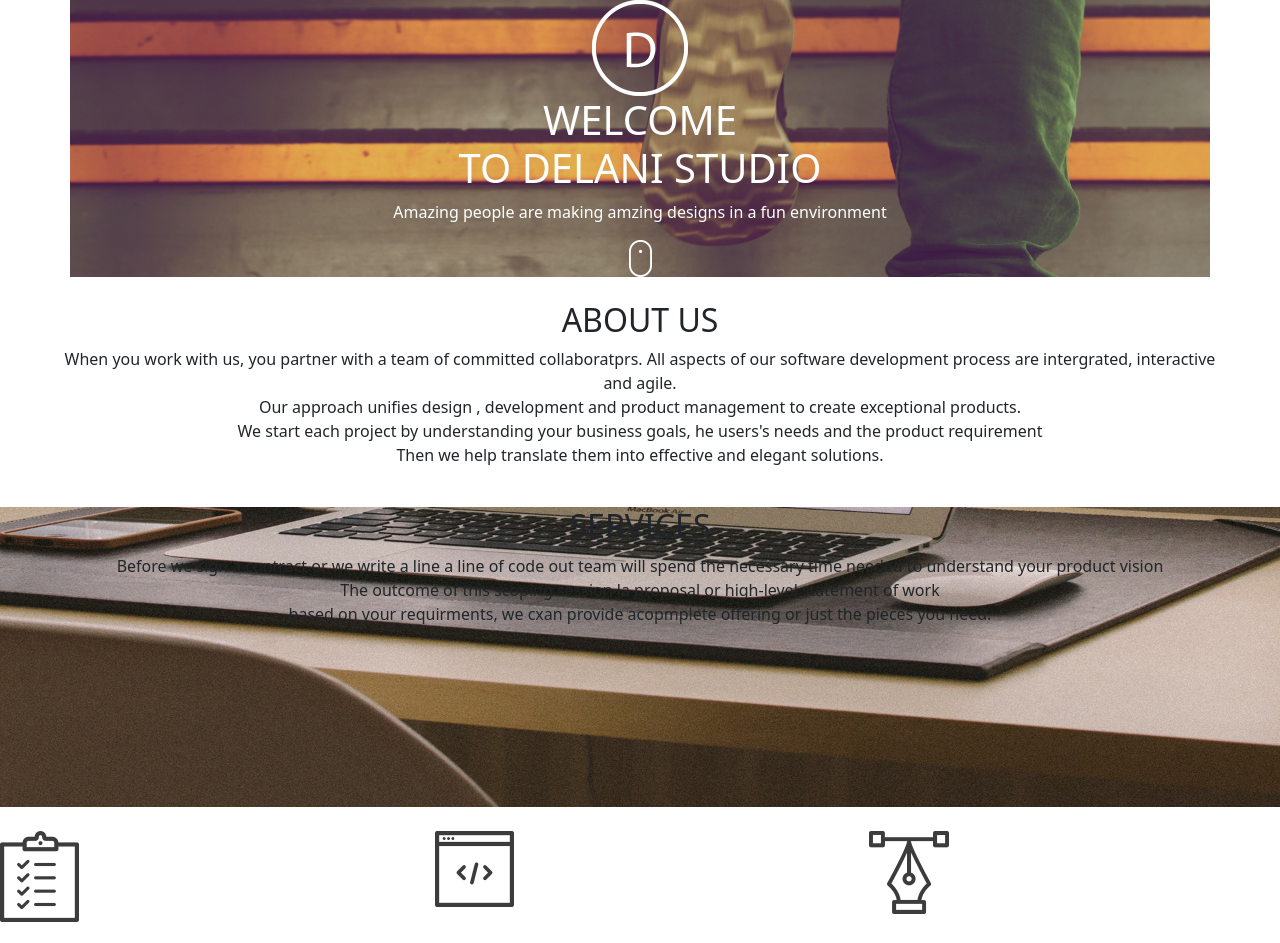
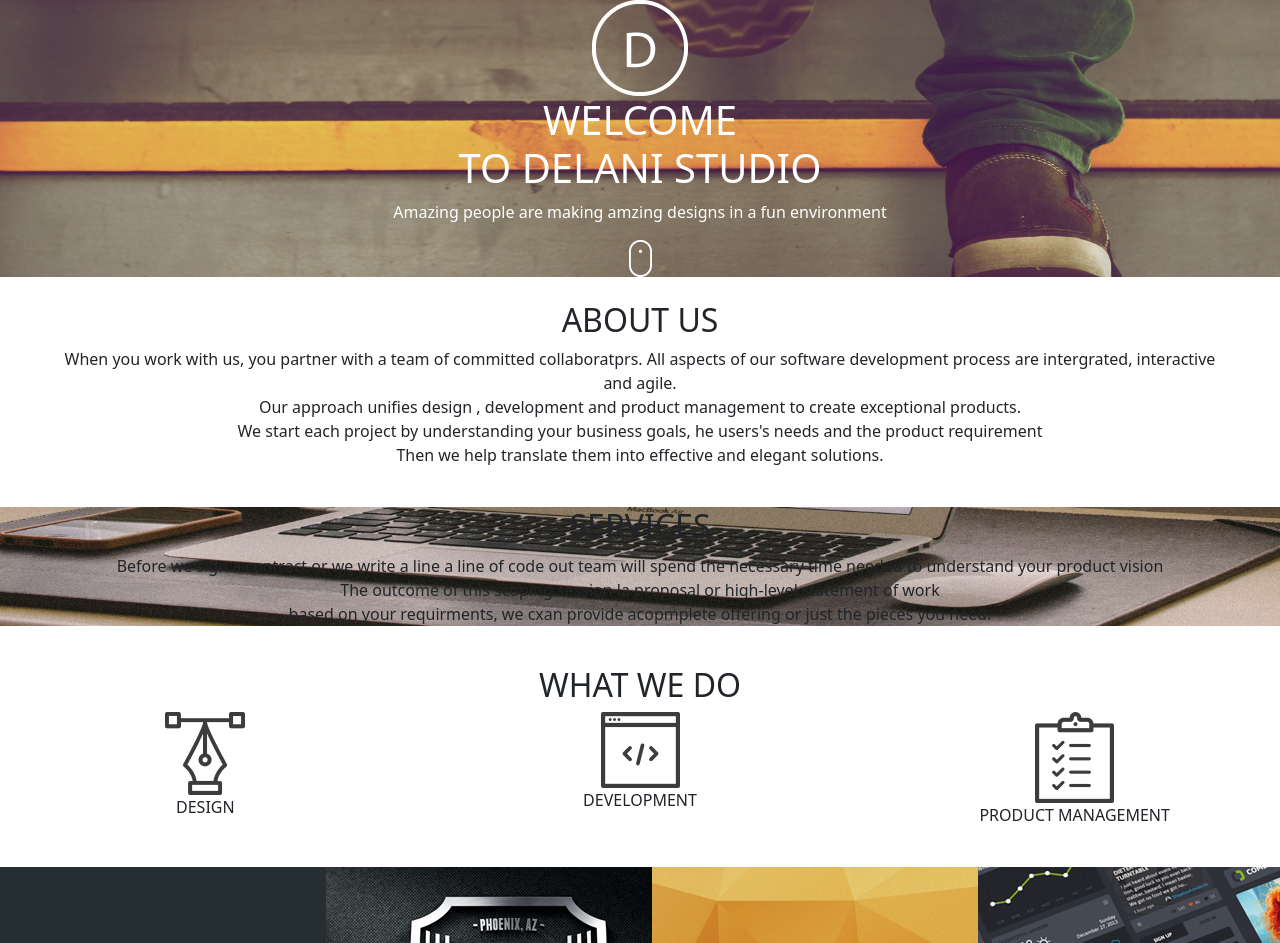
Before and after one commit to BM-Winston/Delani-Studio, a plain HTML site: page delani.html in a window 1280 px wide. Shown: the top 943 px of the page. Drawn offline with nearby package versions, Linux system fonts and the light colour scheme.

Commit message:
Add README.md file

```diff
--- a/delani.html
+++ b/delani.html
@@ -11,12 +11,19 @@
 
 </head>
 <body>
-    <div class="container">
+    <div class="first">
+        <div class="logo1">
         <img src="./images/logo.png" alt="">
+        <div class="delani">
         <h1>WELCOME <br> TO DELANI STUDIO</h1>
         <p>Amazing people are making amzing designs in a fun environment</p>
+        </div>
+        <div class="logo2">
         <img src="./images/mouse_click.png" alt="">
+        </div>
     </div>
+    </div>
+
     <br>
     <div class="about">
             <h2>
@@ -39,15 +46,19 @@ Then we help translate them into effective and elegant solutions.</p>
     </div>
     <br>
     <div class="design">
+        <h2>WHAT WE DO</h2>
         <div class="row">
             <div class="col order-last">
-                <img src="./images/design_icon.png" alt="">
+                <img src="./images/product_icon.png" alt="">
+                <p>PRODUCT MANAGEMENT</p>
             </div>
             <div class="col">
                 <img src="./images/dev_icon.png" alt="">
+                <p>DEVELOPMENT</p>
             </div>
             <div class="col order-first">
-                <img src="./images/product_icon.png" alt="">
+                <img src="./images/design_icon.png" alt="">
+                <P>DESIGN</P>
             </div>
         </div>
     </div>
--- a/style.css
+++ b/style.css
@@ -1,13 +1,9 @@
-/* body{
-    margin: 0;
-    padding: 0;
 
-} */
-.container{
-    background-image: url(./images/step.jpg);
-    /* background-attachment: fixed; */
+.first{
+    background: url(images/step.jpg);
+    background-size:cover;
     background-repeat: no-repeat;
-    background-size: cover;
+    background-position: 100%;
     text-align: center;
     color: white;
 }
@@ -15,15 +11,18 @@
     text-align: center;
 }
 .services{
-    background-image: url(./images/key.jpg);
-    height: 300px;
+    background: url(./images/key.jpg) ;
+
     background-size: cover;
     text-align: center;
     background-repeat:no-repeat;
 
+
+
 }
 .design{
-    justify-content: space-around;
+
+    text-align: center;
 }
 
 .contact{
@@ -34,7 +33,10 @@
     height: 300px;
 }
 .icons{
-    display: flex;
-    flex-direction: row;
+    /* display: flex; */
+    /* flex-direction: row; */
     text-align: center;
 }
+.icons .footer{
+    flex-direction: column;
+}
```
Also changed, not shown: 2 other files.
